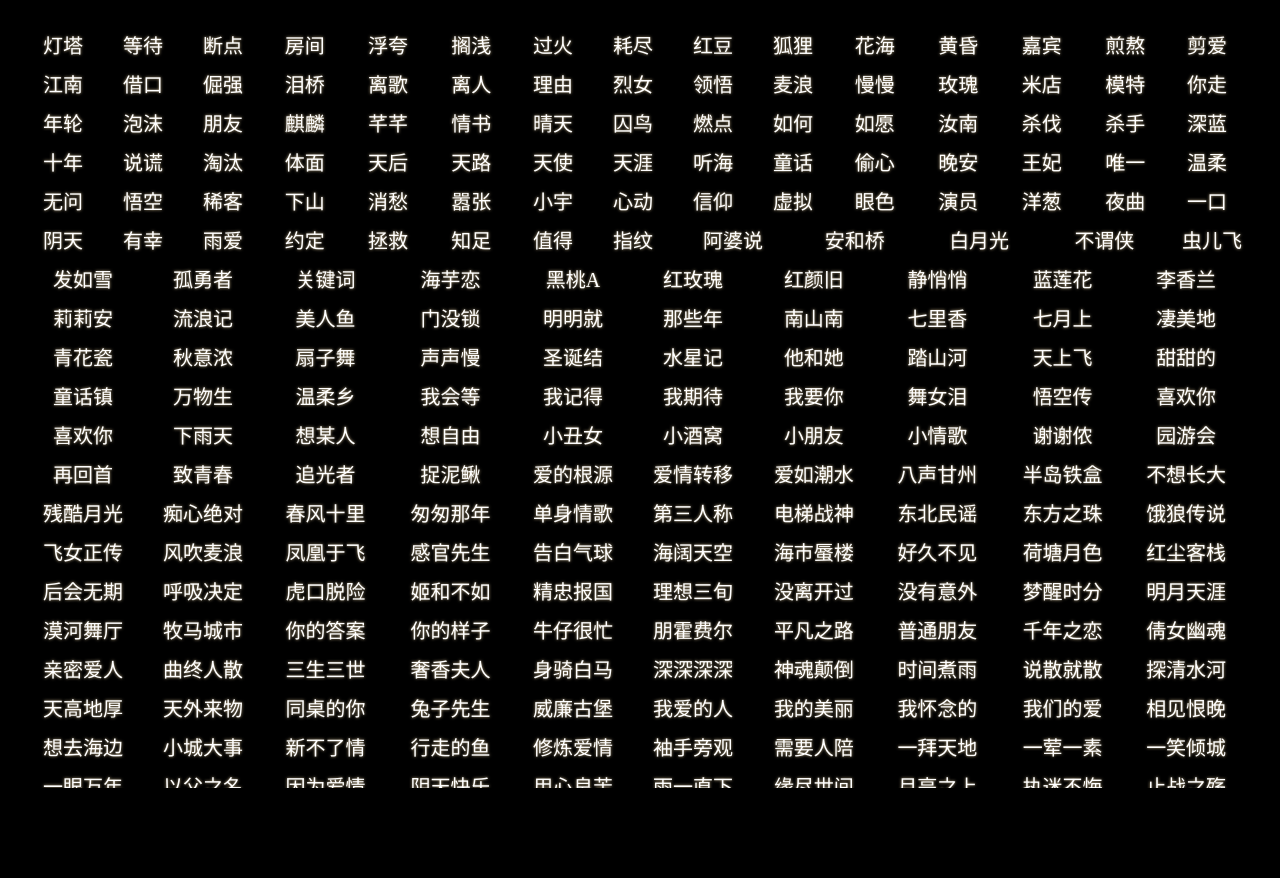
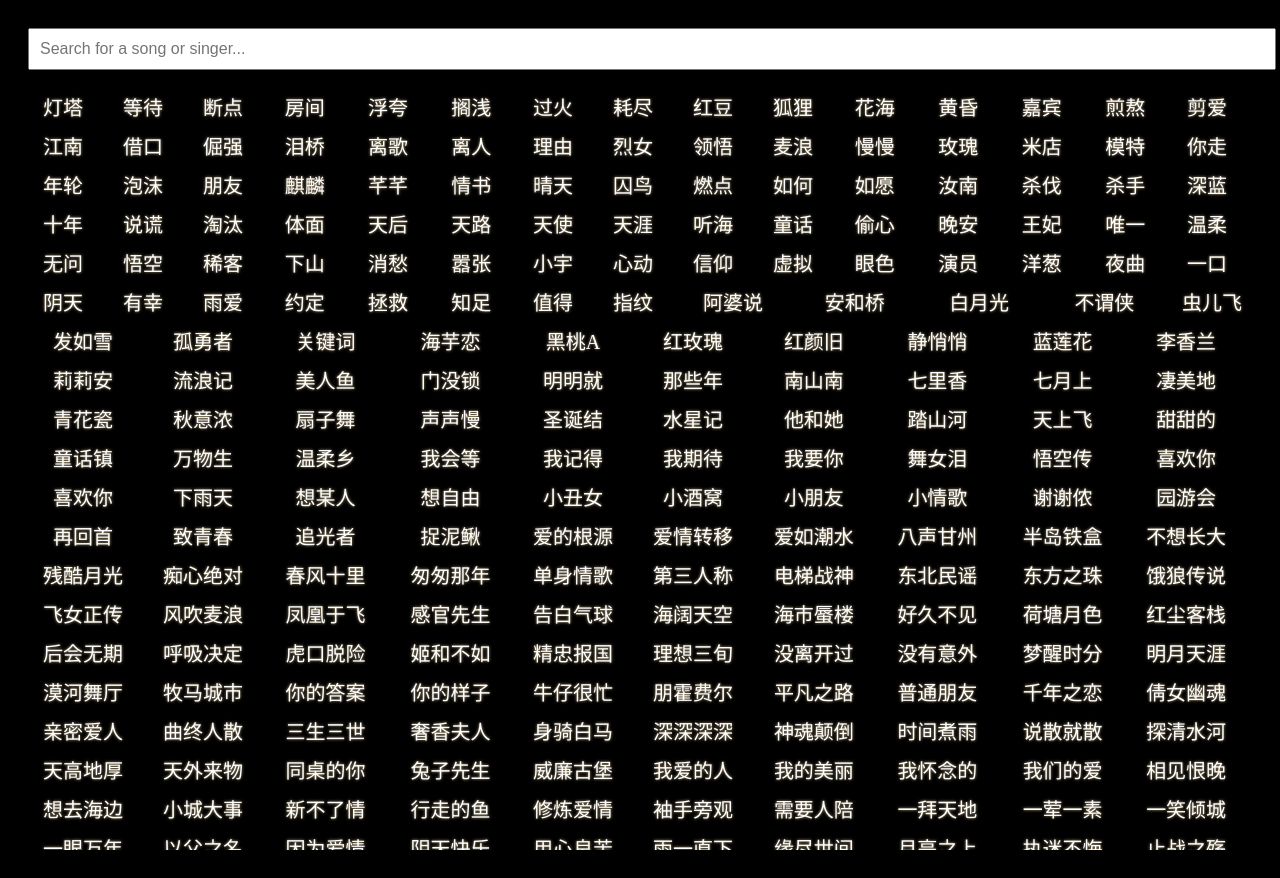
Before and after one commit to deltamaster/mysonglist, a React (Create React App) app: page / in a window 1280 px wide. Before the commit the page ends 816 px from the top, so only its background shows below. Built offline with nearby package versions, Linux system fonts and the light colour scheme.

Commit message:
Update SongList.tsx

```diff
--- a/src/SongList.tsx
+++ b/src/SongList.tsx
@@ -1,8 +1,9 @@
-import React, { useEffect, useRef } from "react";
-import styled, { keyframes } from "styled-components";
-import { mockSongs } from "./mockSongs";
+import React, { useState, useRef } from "react";
+import styled, { keyframes, css } from "styled-components";
+import { mockSongs, Song } from "./mockSongs"; // Assume Song is defined here
 import SongItem from "./SongItem";
 
+// Define a keyframe animation for vertical scrolling
 const scrollAnimation = keyframes`
   from {
     transform: translateY(0);
@@ -12,43 +13,77 @@ const scrollAnimation = keyframes`
   }
 `;
 
-const GridContainer = styled.div`
-  overflow-y: hidden; /* Enable vertical scrolling */
-  max-height: 95vh; /* Adjust based on your screen size */
+// Styled component for the container with overflow handling and conditional animation setup
+const GridContainer = styled.div<{ isSearching: boolean }>`
+  overflow-y: hidden; /* Disable vertical scrolling */
+  max-height: 95vh; /* Adjust to fit your screen size */
 
   &::before,
   &::after {
     content: "";
-    height: 50%; /* Same as the translateY value in the animation */
+    height: 50%; /* Match the animation's translateY value */
   }
 
   & > div:first-of-type {
     color: black;
-    animation: ${scrollAnimation} 100s linear infinite; /* Adjust timing as needed */
+    ${({ isSearching }) =>
+      !isSearching &&
+      css`
+        animation: ${scrollAnimation} 100s linear infinite; /* Infinite scrolling with animation */
+      `}
   }
 `;
 
+// Styled component for the grid layout
 const Grid = styled.div`
   display: grid;
   grid-template-columns: repeat(auto-fill, minmax(30px, max-content));
   gap: 10px;
 `;
 
+// Styled component for the search box
+const SearchBox = styled.input`
+  width: 100%;
+  padding: 10px;
+  margin-bottom: 20px;
+  font-size: 16px;
+`;
+
 const SongList: React.FC = () => {
+  const [searchQuery, setSearchQuery] = useState("");
   const gridRef = useRef<HTMLDivElement>(null);
 
+  // Filter songs based on the search query (by name or singer)
+  const filteredSongs = mockSongs.filter(
+    (song: Song) =>
+      song.name.toLowerCase().includes(searchQuery.toLowerCase()) ||
+      song.singer.toLowerCase().includes(searchQuery.toLowerCase())
+  );
+
   return (
-    <GridContainer>
+    <div>
+      <SearchBox
+        type="text"
+        placeholder="Search for a song or singer..."
+        value={searchQuery}
+        onChange={(e) => setSearchQuery(e.target.value)}
+      />
+      <GridContainer isSearching={!!searchQuery}>
         <Grid ref={gridRef}>
-        {mockSongs.map((song) => (
+          {filteredSongs.map((song: Song) => (
             <SongItem key={song.id} song={song} />
           ))}
+          {!searchQuery && (
+            <>
               <div style={{ gridColumnStart: "-1" }} />
-        {mockSongs.map((song) => (
+              {mockSongs.map((song: Song) => (
                 <SongItem key={song.id} song={song} />
               ))}
+            </>
+          )}
         </Grid>
       </GridContainer>
+    </div>
   );
 };
 
```
Lines whose indentation alone changed are shown as unchanged.
